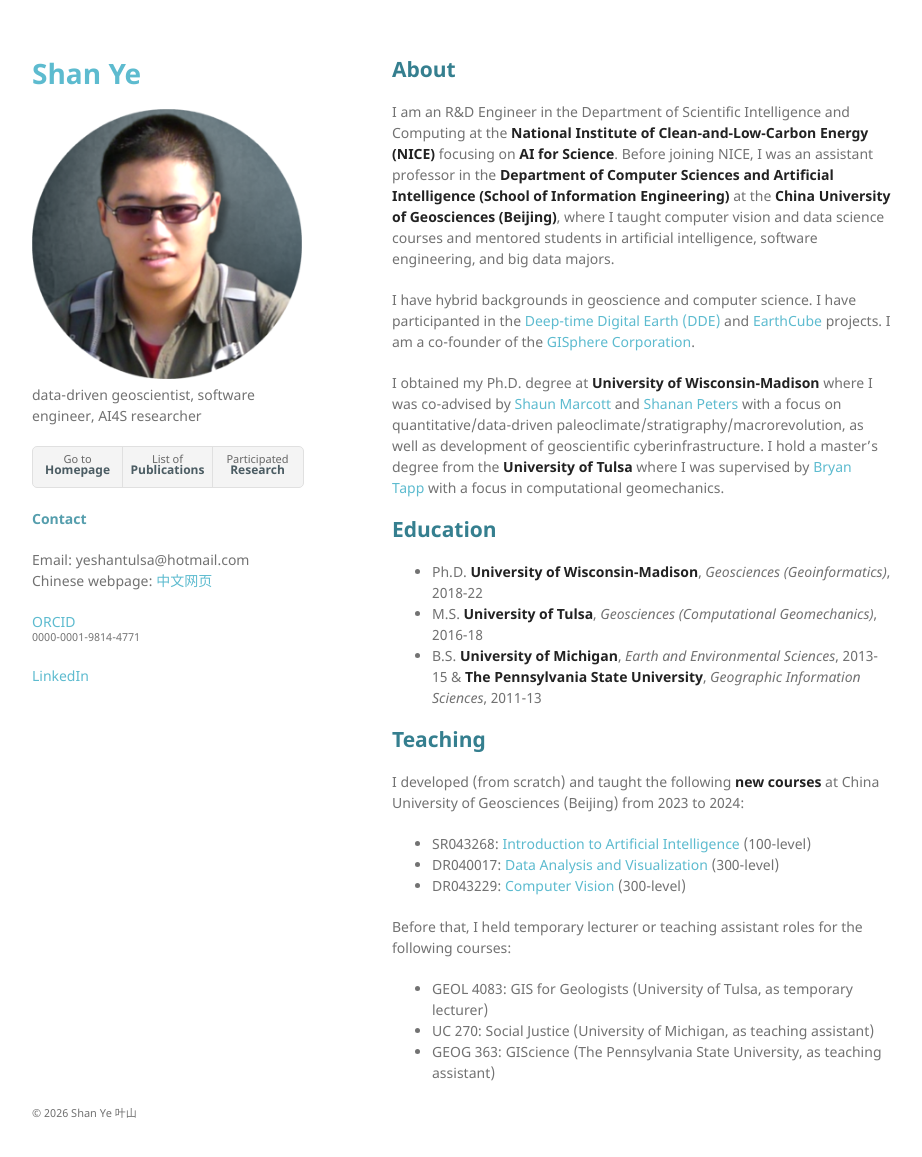
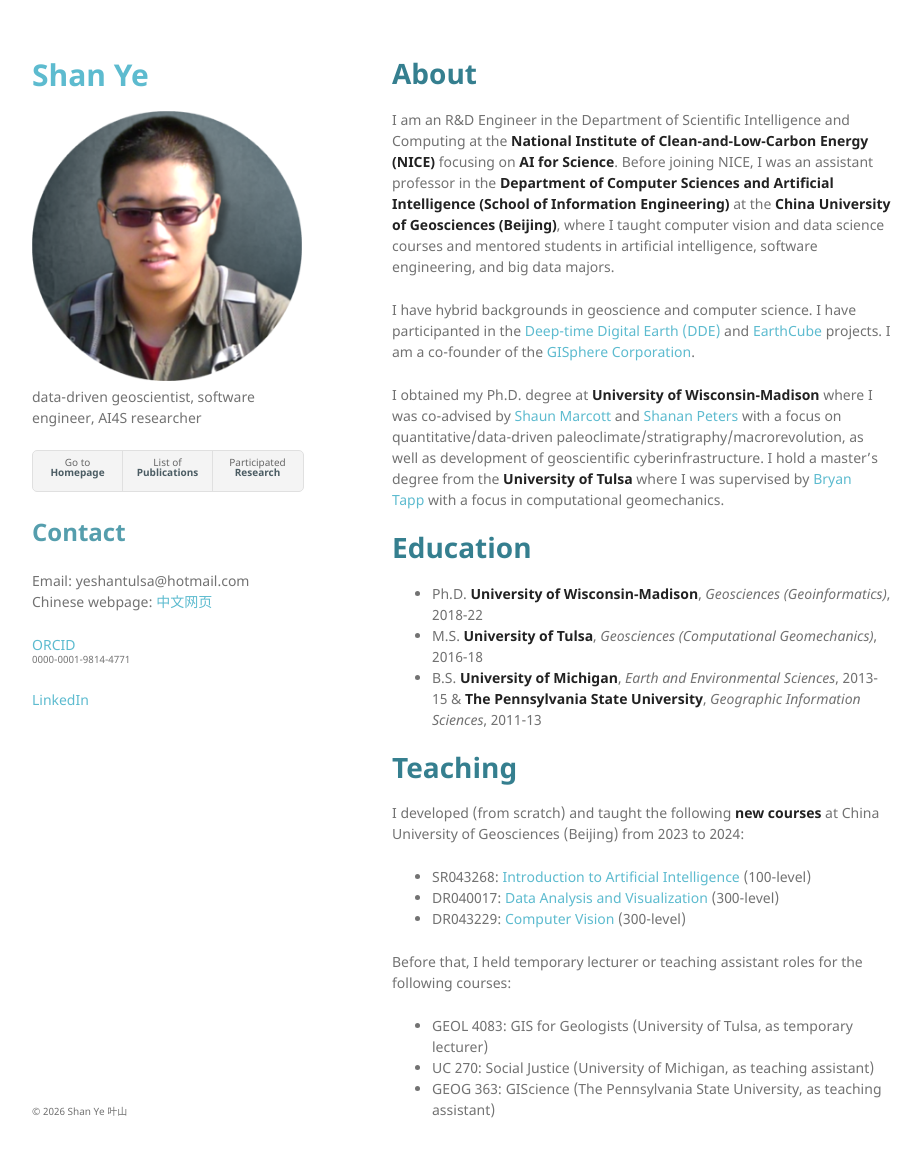
Before and after one commit to yeshan-geo/yeshan-geo.github.io, a Jekyll site: the page built from index.md, in a window 1280 px wide and 1192 px high. Shown: the top 1157 px of the window, without its empty margins (178-1100 px from the left). Built offline with Jekyll 4.4.1, drawn with Linux system fonts in a browser that asks for light colours; our own code applies the rules of GitHub Pages for plain Markdown files.

Commit message:
Update jekyll-theme-minimal.scss

```diff
--- a/_sass/jekyll-theme-minimal.scss
+++ b/_sass/jekyll-theme-minimal.scss
@@ -15,7 +15,7 @@ h1, h2, h3, h4, h5, h6 {
 }
 
 p, ul, ol, table, pre, dl {
-  margin:0 0 20px;
+  margin:0 0 22px;
 }
 
 h1, h2, h3 {
@@ -23,11 +23,20 @@ h1, h2, h3 {
 }
 
 h1 {
-  font-size:28px;
+  font-size:30px;
 }
 
 h2 {
   color:#357f8f;
+  font-size:28px;
+}
+
+h3 {
+  font-size:25px;
+}
+
+h4, h5, h6 {
+  font-size:24px;
 }
 
 h3, h4, h5, h6 {
@@ -45,7 +54,7 @@ a:hover, a:focus {
 }
 
 a small {
-  font-size:11px;
+  font-size:10px;
   color:#777;
   margin-top:-0.3em;
   display:block;
@@ -152,7 +161,7 @@ ul.downloads {
 
 .downloads a {
   line-height:1;
-  font-size:11px;
+  font-size:10px;
   color:#676767;
   display:block;
   text-align:center;
@@ -180,7 +189,7 @@ strong {
 }
 
 .downloads a strong {
-  font-size:12px;
+  font-size:10px;
   display:block;
   color:#4b5c63;
 }
@@ -192,7 +201,7 @@ section {
 }
 
 small {
-  font-size:11px;
+  font-size:10px;
 }
 
 hr {
```
